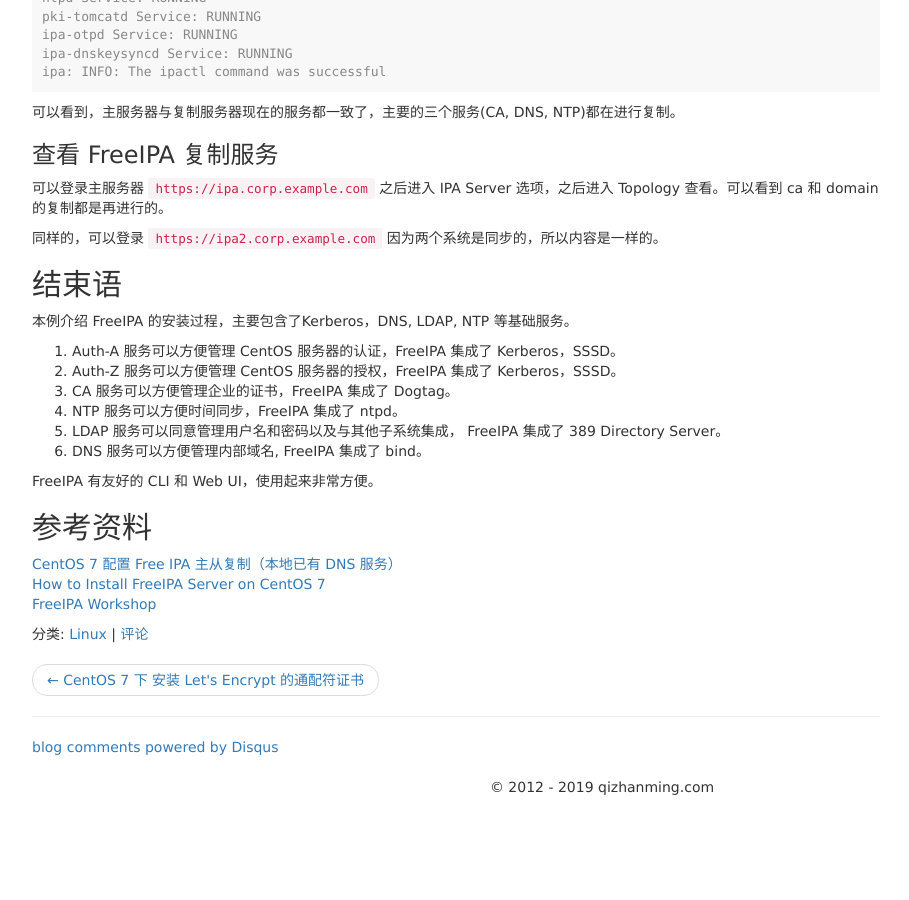
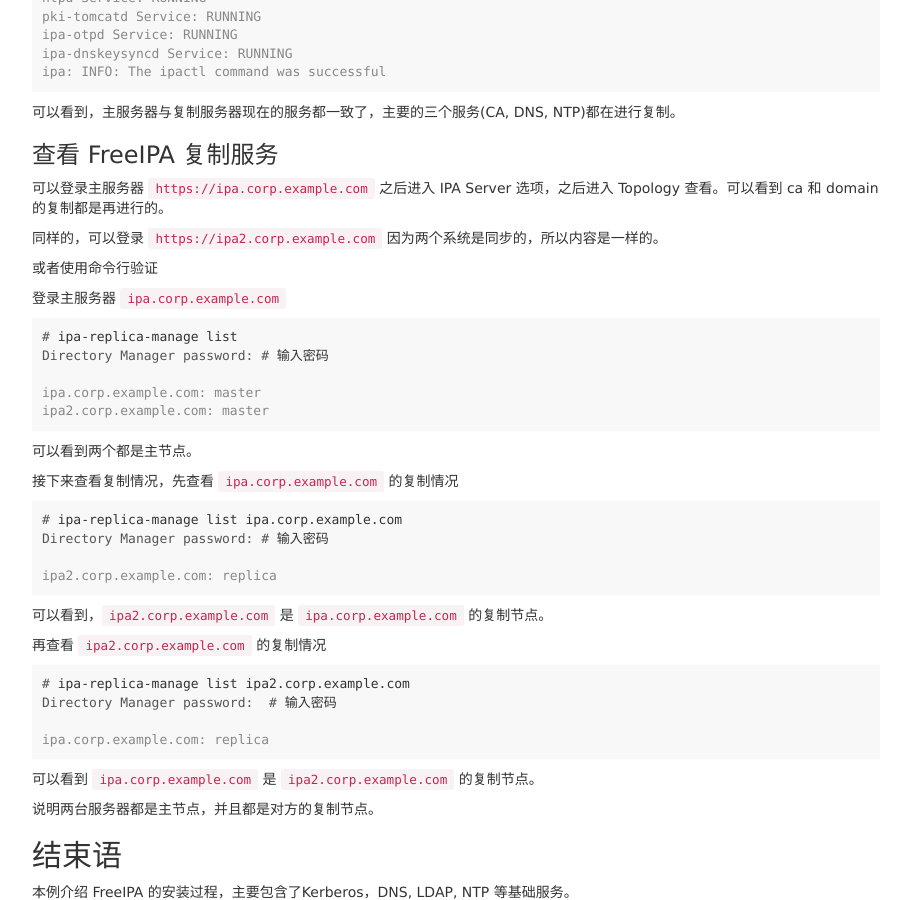
Before and after one commit to zhanming/zhanming.github.com, a Jekyll site: the page built from _posts/2019-04-29-install-freeipa-server-and-replica-on-centos-7.markdown, in a window 1280 px wide and 900 px high, scrolled down 17227 px. Shown: the whole window, without its empty margins (38-947 px from the left). Built offline with Jekyll 4.4.1, drawn with Linux system fonts in a browser that asks for light colours; comment, search, counter and statistics services are not loaded; before the commit the page ends 18044 px from its top, so only the background shows below that.

Commit message:
add replica validate description.

````diff
--- a/_posts/2019-04-29-install-freeipa-server-and-replica-on-centos-7.markdown
+++ b/_posts/2019-04-29-install-freeipa-server-and-replica-on-centos-7.markdown
@@ -984,7 +984,45 @@
 
 同样的，可以登录 `https://ipa2.corp.example.com` 因为两个系统是同步的，所以内容是一样的。
 
+或者使用命令行验证
+
+登录主服务器 `ipa.corp.example.com`
+
+```terminal
+# ipa-replica-manage list
+Directory Manager password: # 输入密码
+
+ipa.corp.example.com: master
+ipa2.corp.example.com: master
+```
+
+可以看到两个都是主节点。
+
+接下来查看复制情况，先查看 `ipa.corp.example.com` 的复制情况
+
+```terminal
+# ipa-replica-manage list ipa.corp.example.com
+Directory Manager password: # 输入密码
+
+ipa2.corp.example.com: replica
+```
+
+可以看到，`ipa2.corp.example.com` 是 `ipa.corp.example.com` 的复制节点。
+
+再查看 `ipa2.corp.example.com` 的复制情况
+
+```terminal
+# ipa-replica-manage list ipa2.corp.example.com
+Directory Manager password:  # 输入密码
+
+ipa.corp.example.com: replica
+```
+可以看到 `ipa.corp.example.com` 是 `ipa2.corp.example.com` 的复制节点。
+
+说明两台服务器都是主节点，并且都是对方的复制节点。
+
 ## 结束语
+
 本例介绍 FreeIPA 的安装过程，主要包含了Kerberos，DNS, LDAP, NTP 等基础服务。
 
 1. Auth-A 服务可以方便管理 CentOS 服务器的认证，FreeIPA 集成了 Kerberos，SSSD。
````
